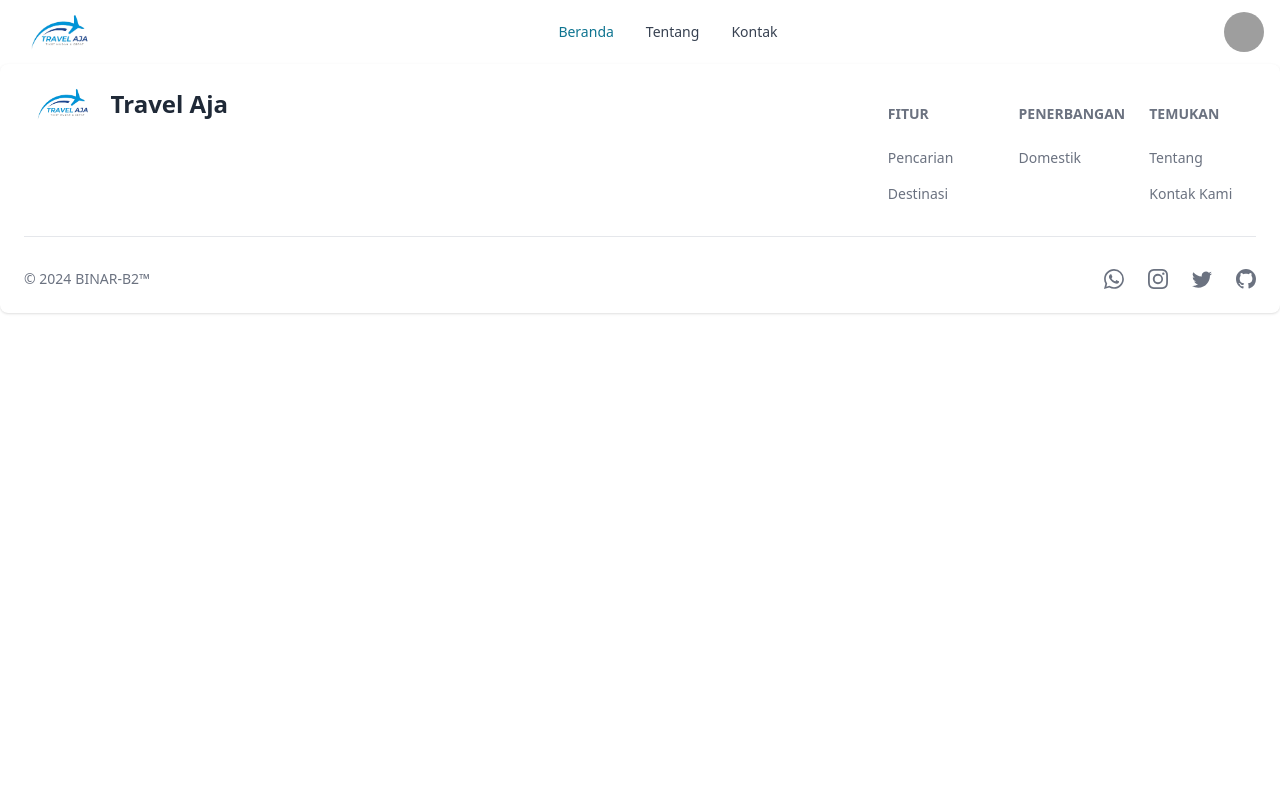
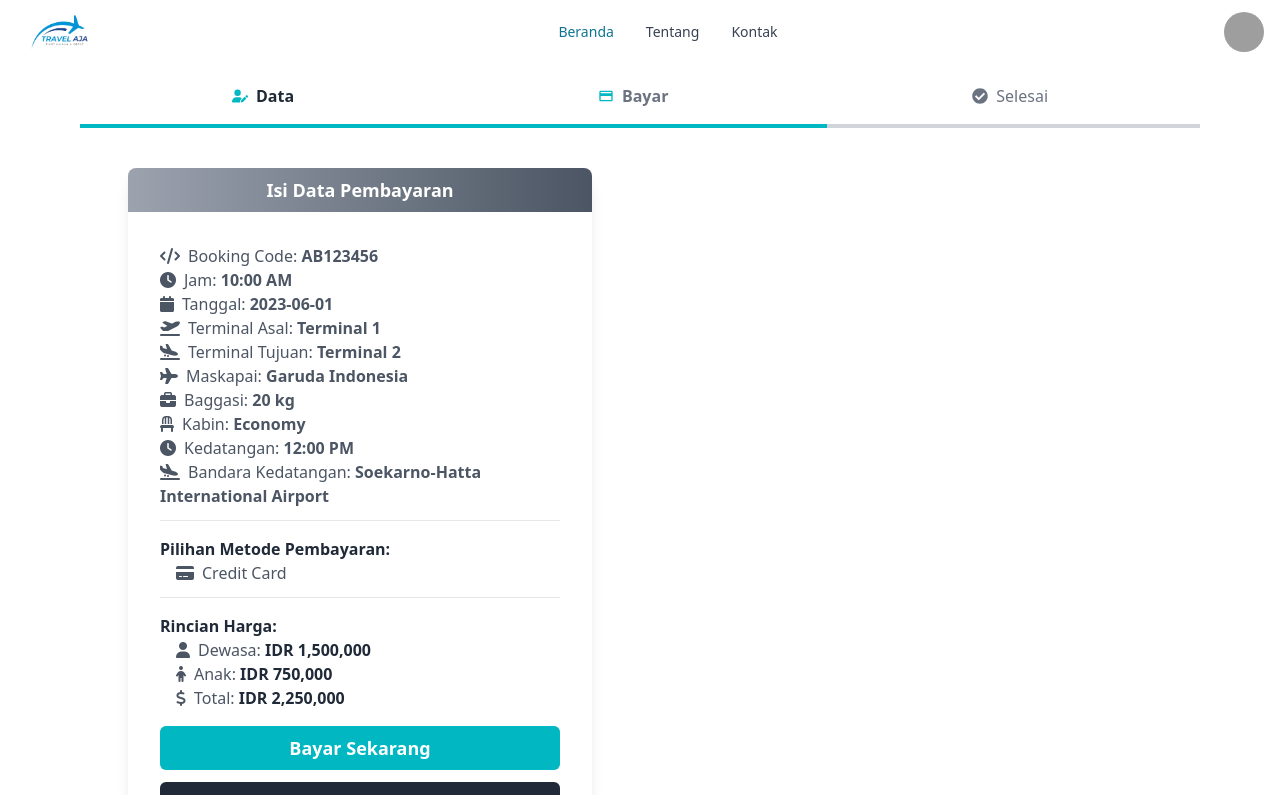
Before and after one commit to Junia0806/TravelAja-FrontEnd, a React (Vite) app: page /bayar in a window 1280 px wide. Shown: the top 795 px of the page. Built offline with nearby package versions, Linux system fonts and the light colour scheme; grey boxes are pictures that could not be loaded.

Commit message:
bayar page

```diff
--- a/src/App.jsx
+++ b/src/App.jsx
@@ -4,6 +4,7 @@ import Home from "./Pages/HomePage";
 import Header from "./Components/Navbar";
 import FooterSection from "./Components/Footer";
 import DataDiri from "./Pages/DataDiriPage";
+import Bayar from "./Pages/BayarPage";
 
 function App() {
   return (
@@ -12,6 +13,7 @@ function App() {
       <Routes>
         <Route path="/" element={<Home />} />
         <Route path="/data-penumpang" element={<DataDiri />} />
+        <Route path="/bayar" element={<Bayar />} />
       </Routes>
       <FooterSection />
     </BrowserRouter>
--- /dev/null
+++ b/src/Components/FormPayment.jsx
@@ -0,0 +1,120 @@
+/* eslint-disable no-unused-vars */
+import React from 'react';
+import { Link } from 'react-router-dom';
+
+const PaymentCard = () => {
+  const booking = {
+    bookingCode: 'AB123456',
+    time: '10:00 AM',
+    date: '2023-06-01',
+    originTerminal: 'Terminal 1',
+    destinationTerminal: 'Terminal 2',
+    airlineInfo: 'Garuda Indonesia',
+    baggage: '20 kg',
+    cabin: 'Economy',
+    arrivalTime: '12:00 PM',
+    arrivalAirport: 'Soekarno-Hatta International Airport',
+    paymentMethod: 'Credit Card',
+    priceDetails: {
+      adult: 'IDR 1,500,000',
+      child: 'IDR 750,000',
+      total: 'IDR 2,250,000',
+    },
+  };
+
+  return (
+    <div className="container mx-auto p-4">
+      <div className="mx-8 bg-white shadow-lg rounded-lg">
+        <div className="bg-gradient-to-r from-gray-400 to-gray-600 text-white py-2 px-4 rounded-t-lg">
+          <p className="text-center text-lg font-semibold">Isi Data Pembayaran</p>
+        </div>
+        <div className="p-8">
+          <div className="mb-4">
+            <span className="block text-gray-600">
+              <i className="fa-solid fa-code mr-2"></i>
+              Booking Code: <span className="font-bold">{booking.bookingCode}</span>
+            </span>
+            <span className="block text-gray-600">
+              <i className="fa-solid fa-clock mr-2"></i>
+              Jam: <span className="font-bold">{booking.time}</span>
+            </span>
+            <span className="block text-gray-600">
+              <i className="fa-solid fa-calendar mr-2"></i>
+              Tanggal: <span className="font-bold">{booking.date}</span>
+            </span>
+            <span className="block text-gray-600">
+              <i className="fa-solid fa-plane-departure mr-2"></i>
+              Terminal Asal: <span className="font-bold">{booking.originTerminal}</span>
+            </span>
+            <span className="block text-gray-600">
+              <i className="fa-solid fa-plane-arrival mr-2"></i>
+              Terminal Tujuan: <span className="font-bold">{booking.destinationTerminal}</span>
+            </span>
+            <span className="block text-gray-600">
+              <i className="fa-solid fa-plane mr-2"></i>
+              Maskapai: <span className="font-bold">{booking.airlineInfo}</span>
+            </span>
+            <span className="block text-gray-600">
+              <i className="fa-solid fa-briefcase mr-2"></i>
+              Baggasi: <span className="font-bold">{booking.baggage}</span>
+            </span>
+            <span className="block text-gray-600">
+              <i className="fa-solid fa-chair mr-2"></i>
+              Kabin: <span className="font-bold">{booking.cabin}</span>
+            </span>
+            <span className="block text-gray-600">
+              <i className="fa-solid fa-clock mr-2"></i>
+              Kedatangan: <span className="font-bold">{booking.arrivalTime}</span>
+            </span>
+            <span className="block text-gray-600">
+              <i className="fa-solid fa-plane-arrival mr-2"></i>
+              Bandara Kedatangan: <span className="font-bold">{booking.arrivalAirport}</span>
+            </span>
+            <hr className="border-t border-gray-200 mt-3" />
+          </div>
+          <div className="mb-4">
+            <strong className="text-gray-800">Pilihan Metode Pembayaran:</strong>
+            <div className="ml-4 text-gray-600">
+              <i className="fa-solid fa-credit-card mr-2"></i>
+              {booking.paymentMethod}
+            </div>
+            <hr className="border-t border-gray-200 mt-3" />
+          </div>
+          <div className="mb-4">
+            <strong className="text-gray-800">Rincian Harga:</strong>
+            <div className="ml-4 text-gray-600">
+              <div>
+                <i className="fa-solid fa-user mr-2"></i>
+                Dewasa: <span className="text-gray-800 font-bold">{booking.priceDetails.adult}</span>
+              </div>
+              <div>
+                <i className="fa-solid fa-child mr-2"></i>
+                Anak: <span className="text-gray-800 font-bold">{booking.priceDetails.child}</span>
+              </div>
+              <div>
+                <i className="fa-solid fa-dollar-sign mr-2"></i>
+                Total: <span className="text-gray-800 font-bold">{booking.priceDetails.total}</span>
+              </div>
+            </div>
+          </div>
+          <div className="flex flex-col space-y-3">
+            <Link
+              to="/payment"
+              className="block text-center bg-[#00B7C2] text-white font-bold text-lg py-2 px-4 rounded-md hover:bg-gray-800 focus:outline-none"
+            >
+              Bayar Sekarang
+            </Link>
+            <Link
+              to="/payment"
+              className="block text-center bg-gray-800 text-white font-bold text-lg py-2 px-4 rounded-md hover:bg-[#00B7C2] focus:outline-none"
+            >
+              Bayar Nanti
+            </Link>
+          </div>
+        </div>
+      </div>
+    </div>
+  );
+};
+
+export default PaymentCard;
--- a/src/Pages/DataDiriPage.jsx
+++ b/src/Pages/BayarPage.jsx
@@ -1,12 +1,11 @@
 /* eslint-disable no-unused-vars */
 import React from 'react';
-import BookingForm from '../Components/FormDataDiri';
-import DetailPemesanan from '../Components/FormDetailPesananan';
+import PaymentCard from '../Components/FormPayment';
 import { FaUserPen } from "react-icons/fa6";
 import { MdOutlinePayment } from "react-icons/md";
 import { FaCheckCircle } from "react-icons/fa";
 
-const DataDiri = () => {
+const Bayar = () => {
   return (
     <div className="m-5 lg:mx-20 md:mx-0">
     <div className="mb-6">
@@ -14,24 +13,23 @@ const DataDiri = () => {
         <span className="flex items-center text-gray-800 font-bold">
           <FaUserPen className="mr-2 text-[#00B7C2]" /> Data
         </span>
-        <div className="flex items-center text-gray-500">
-          <MdOutlinePayment className="mr-2" /> Bayar
+        <div className="flex items-center text-gray-500 font-bold">
+          <MdOutlinePayment className="mr-2 text-[#00B7C2]" /> Bayar
         </div>
         <div className="flex items-center text-gray-500">
           <FaCheckCircle className="mr-2" /> Selesai
         </div>
       </div>
       <div className="relative mt-4">
-        <div className="absolute w-1/3 bg-[#00B7C2] h-1"></div>
+        <div className="absolute w-2/3 bg-[#00B7C2] h-1"></div>
         <div className="w-full h-1 bg-gray-300"></div>
       </div>
     </div>
     <div className="grid grid-cols-1 md:grid-cols-2">
-      <BookingForm />
-      <DetailPemesanan />
+      <PaymentCard />
     </div>
   </div>
   );
 };
 
-export default DataDiri;
+export default Bayar;
```
